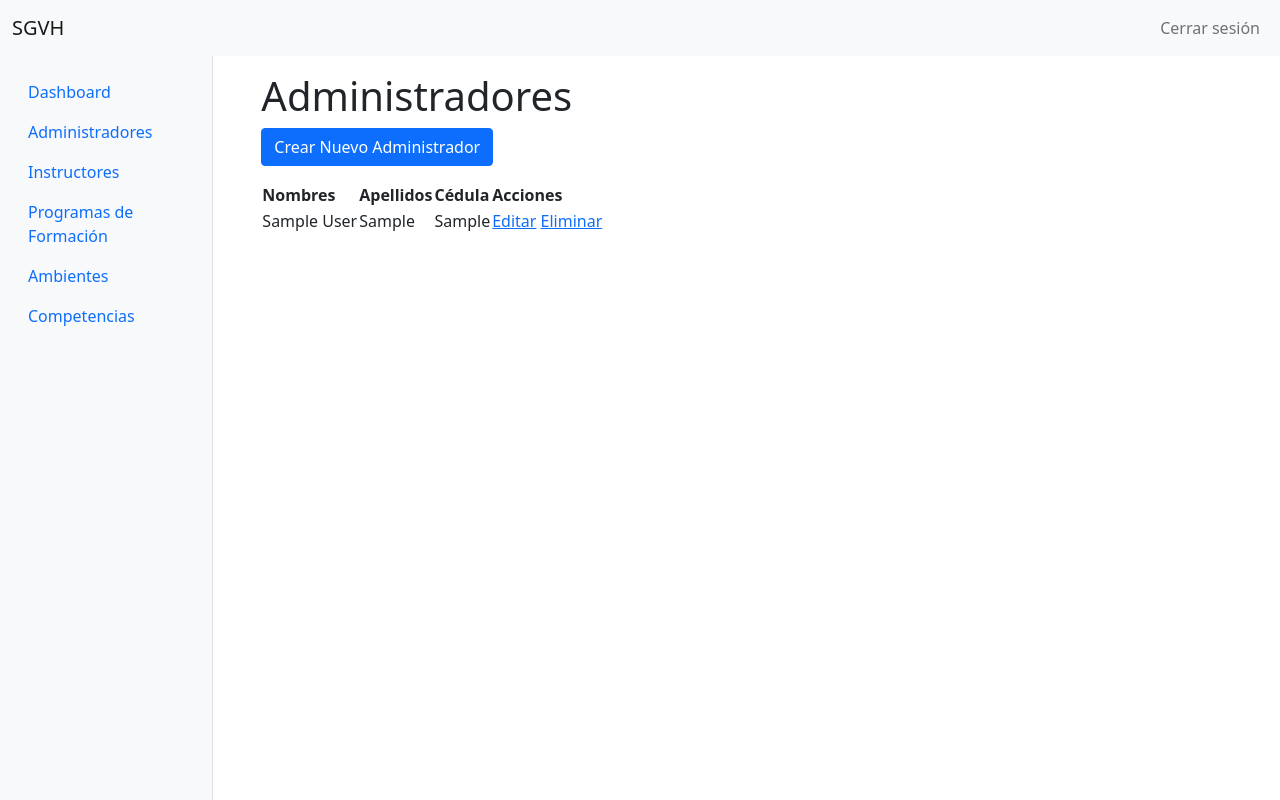
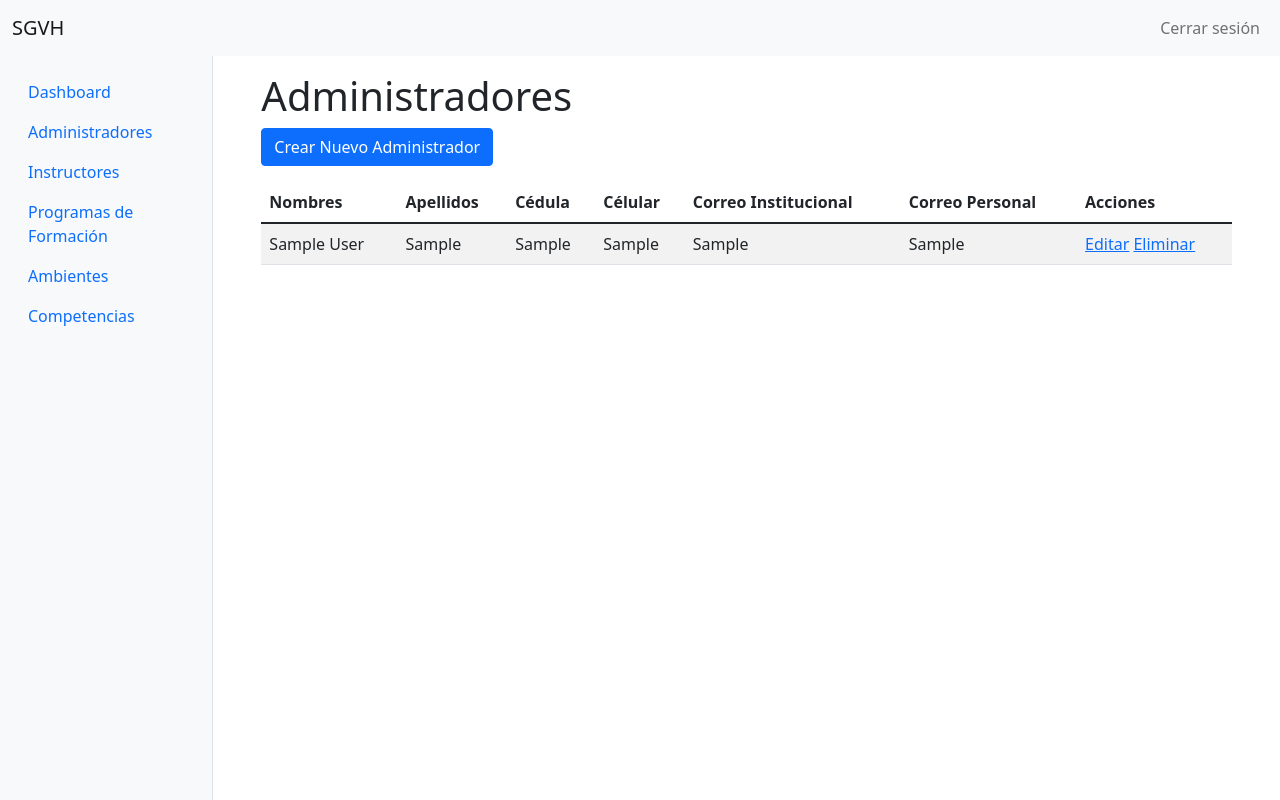
Before and after one commit to Sebxzttian/django_sgvh, a Django app: page /administradores/ in a window 1280 px wide. Run offline with Django 5.2, Linux system fonts and the light colour scheme; a user stored in the database is signed in; tables that the repository leaves empty hold one stand-in row (values such as "Sample post").

Commit message:
arreglos teplate admin

```diff
--- a/sgvh/horarios/templates/horarios/administrador_list.html
+++ b/sgvh/horarios/templates/horarios/administrador_list.html
@@ -7,12 +7,15 @@
 <div class="main-content">
 <a href="{% url 'administrador_create' %}" class="btn btn-primary mb-3">Crear Nuevo Administrador</a>
 <!-- Tabla de Administradores -->
-<table>
+<table class="table table-striped">
     <thead>
         <tr>
             <th>Nombres</th>
             <th>Apellidos</th>
             <th>Cédula</th>
+            <th>Célular</th>
+            <th>Correo Institucional</th>
+            <th>Correo Personal</th>
             <th>Acciones</th>
         </tr>
     </thead>
@@ -22,6 +25,9 @@
             <td>{{ admin.nombres }}</td>
             <td>{{ admin.apellidos }}</td>
             <td>{{ admin.numero_cedula }}</td>
+            <td>{{ admin.numero_celular }}</td>
+            <td>{{ admin.correo_institucional }}</td>
+            <td>{{ admin.correo_personal }}</td>
             <td>
                 <!-- Botón para editar -->
                 <a href="{% url 'administrador_edit' admin.pk %}">Editar</a>
```
